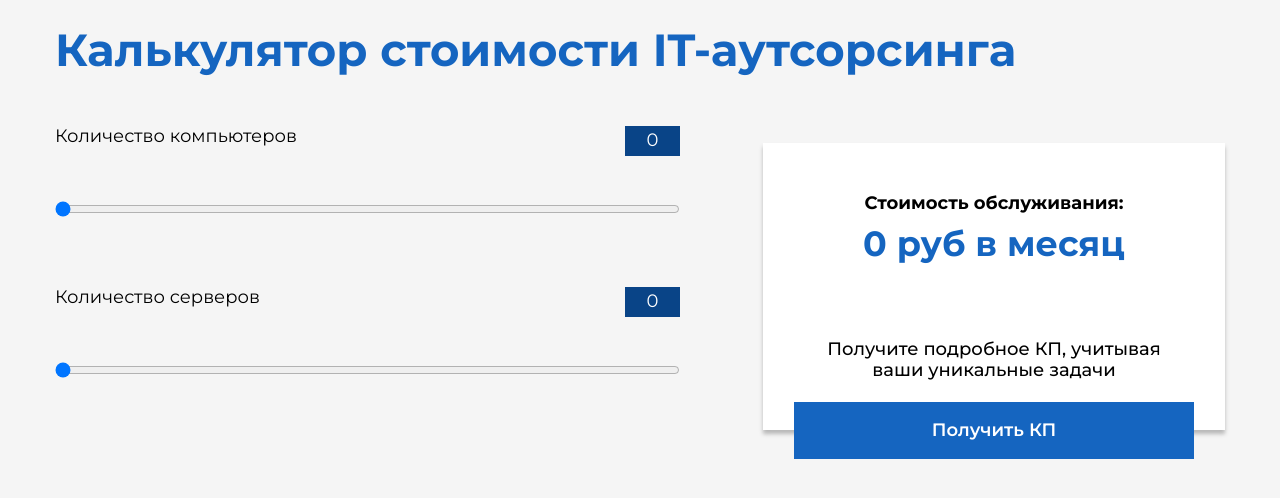
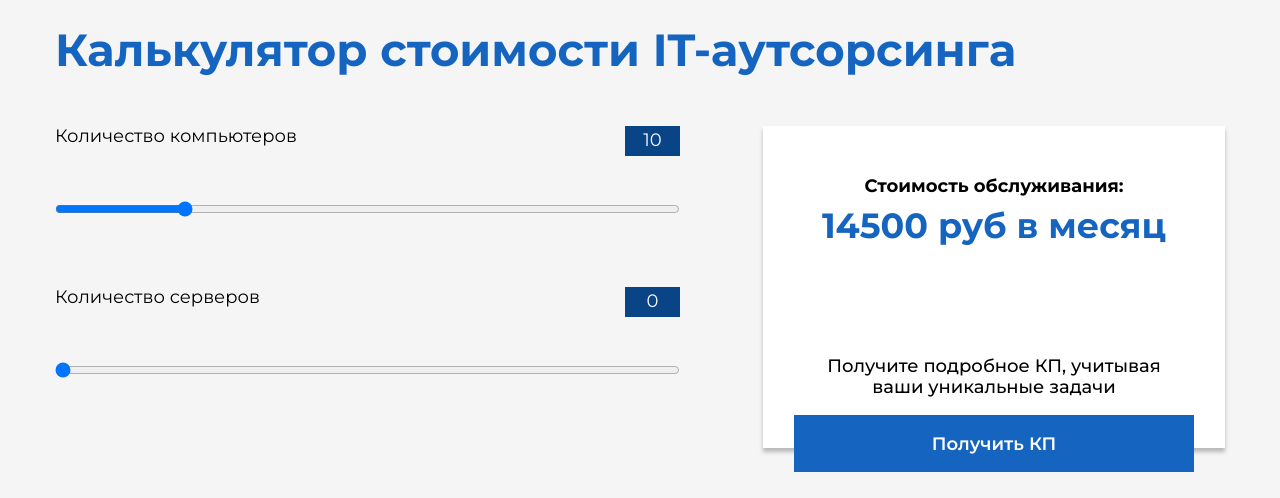
Before and after one commit to BogdanBratsky/itego-vue-client2, a Vue app: page / in a window 1280 px wide. Shown: the part 8620-9118 px from the top of the page. Built offline with nearby package versions, Linux system fonts and the light colour scheme.

Commit message:
updated calculator

```diff
--- a/src/components/ItegoCalculator.vue
+++ b/src/components/ItegoCalculator.vue
@@ -9,16 +9,16 @@
                     <div class="itego-calculator__slider-wrapper">
                         <header class="itego-calculator__slider-header">
                             <p class="itego-calculator__slider-title">Количество компьютеров</p>
-                            <div class="itego-calculator__counter">{{ computerValue }}</div>
+                            <div class="itego-calculator__counter">{{ displayComputerValue }}</div>
                         </header>
-                        <input class="itego-calculator__slider" type="range" v-model="computerValue" :min="min" :max="max">
+                        <input class="itego-calculator__slider" type="range" v-model="computerValue" :min="minComputer" :max="maxComputer" @input="adjustComputerValue">
                     </div>
                     <div class="itego-calculator__slider-wrapper">
                         <header class="itego-calculator__slider-header">
                             <p class="itego-calculator__slider-title">Количество серверов</p>
                             <div class="itego-calculator__counter">{{ serverValue }}</div>
                         </header>
-                        <input class="itego-calculator__slider" type="range" v-model="serverValue" :min="min" :max="max">
+                        <input class="itego-calculator__slider" type="range" v-model="serverValue" :min="minServer" :max="maxServer">
                     </div>
                 </div>
                 <div class="itego-calculator__banner">
@@ -47,17 +47,52 @@ export default {
     name: 'ItegoCalculator',
     data() {
         return {
-            computerValue: 0, // Значение для ползунка компьютеров
-            serverValue: 0,   // Значение для ползунка серверов
-            min: 0,            // Минимальное значение ползунка
-            max: 50,           // Максимальное значение ползунка
-            priceOfComputer: 1450,  // Стоимость одного компьютера
-            priceOfServer: 3300     // Стоимость одного сервера
+            computerValue: 10,    // Значение для ползунка компьютеров
+            serverValue: 0,      // Значение для ползунка серверов
+            minComputer: 0,      // Минимальное значение ползунка для компьютеров
+            maxComputer: 50,     // Максимальное значение ползунка для компьютеров
+            minServer: 0,        // Минимальное значение ползунка для серверов
+            maxServer: 10,       // Максимальное значение ползунка для серверов
+            basePrice: 14500,    // Базовая стоимость
+            pricePerComputer: 1450,  // Стоимость одного компьютера
+            pricePerServer: 3300     // Стоимость одного сервера
         };
     },
     computed: {
+        displayComputerValue() {
+            return this.computerValue < 10 ? 0 : this.computerValue;
+        },
         totalPrice() {
-            return (this.priceOfComputer * this.computerValue) + (this.priceOfServer * this.serverValue);
+            let price = 0;
+
+            // Рассчитываем стоимость компьютеров
+            if (this.computerValue >= 10) {
+                price = this.basePrice + (this.computerValue - 10) * this.pricePerComputer;
+            }
+
+            // Добавляем стоимость серверов
+            if (this.serverValue > 0) {
+                if (this.computerValue < 10) {
+                    // Если компьютеров нет, базовая цена применяется только при наличии серверов
+                    price = this.basePrice;
+                }
+                if (this.serverValue > 2) {
+                    // Дополнительные серверы после второго
+                    price += (this.serverValue - 2) * this.pricePerServer;
+                } else {
+                    // Для 1-2 серверов используем максимум из текущей цены и базовой цены с серверами
+                    price = Math.max(price, this.basePrice + this.serverValue * this.pricePerServer);
+                }
+            }
+
+            return price;
+        }
+    },
+    methods: {
+        adjustComputerValue() {
+            if (this.computerValue > 0 && this.computerValue < 10) {
+                this.computerValue = 10;
+            }
         }
     }
 }
@@ -77,7 +112,7 @@ export default {
     &__wrapper {
         display: flex;
         justify-content: space-between;
-        align-items: center;
+        // align-items: center;
     }
     &__sliders {
         width: 625px;
```
